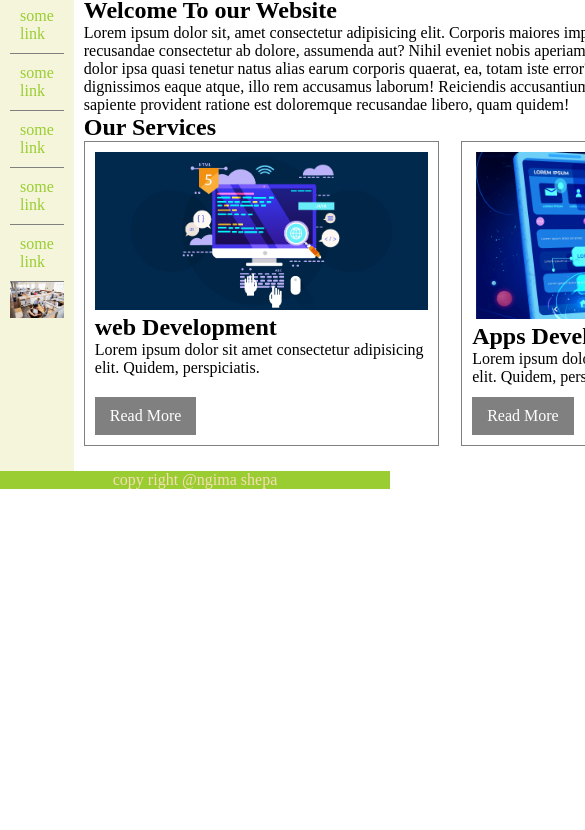
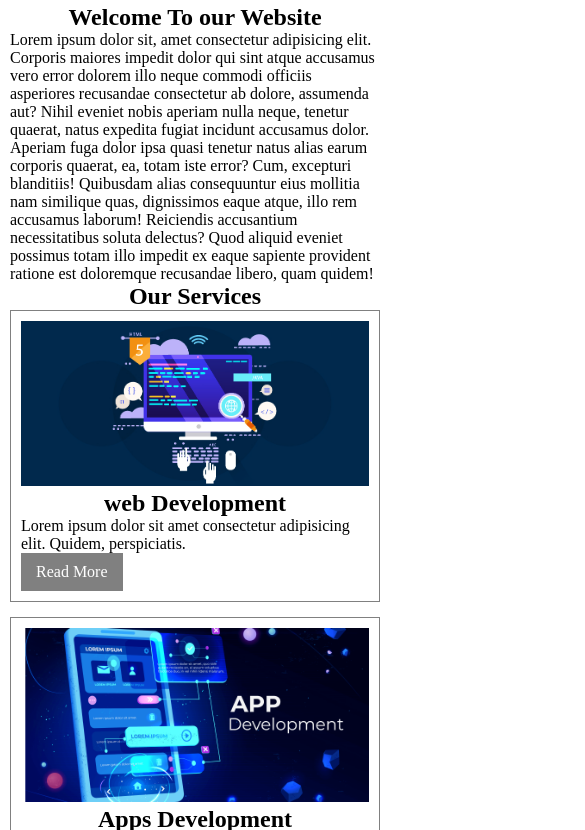
Before and after one commit to ngimasherpa/small-project, a plain HTML site: page hawa.html in a window 390 px wide. Shown: the part 151-981 px from the top of the page, 585 px wide, since content can reach past the window. Before the commit the page ends 844 px from the top, so only its background shows below. Drawn offline with Linux system fonts and the light colour scheme.

Commit message:
responsive

```diff
--- a/css/style.css
+++ b/css/style.css
@@ -71,6 +71,7 @@ article{
 }
 
 .service-container{
+	flex-wrap: wrap;
 	display: flex;
 	justify-content: space-between;
 }
@@ -106,12 +107,50 @@ article{
 }
 
 
-/*header section end ----------------------------------------------- */
+/*footer section start ----------------------------------------------- */
 footer{
 	background:yellowgreen;
 	color:wheat;
 	text-align: center
 
+}
 
+/*footer section end ----------------------------------------------- */
 
+/*media queries ----------------------------------------------- */
+@media screen and (max-width:850px){
+	.service-box{
+		flex-basis: 48%;
+	}
+	aside{
+		flex:0 0 30vw;
+	}
 }
+
+@media screen and (max-width:600px){
+
+	header{
+		flex-direction: column;
+	}
+	#logo{
+		order:-1;
+	}
+	#main{
+		flex-direction: column;
+
+	}
+	article{
+		order: -1;
+	}
+	.service-container{
+	flex-direction: column;
+	align-items: center;
+	}
+	h2{
+		text-align: center;
+	}
+
+	aside{
+		flex:0 0 30vw;
+	}
+}
```
